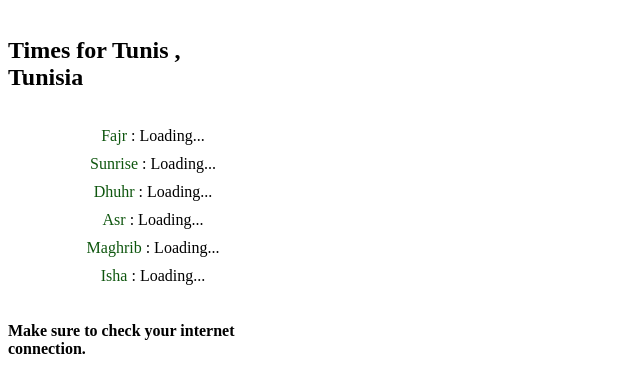
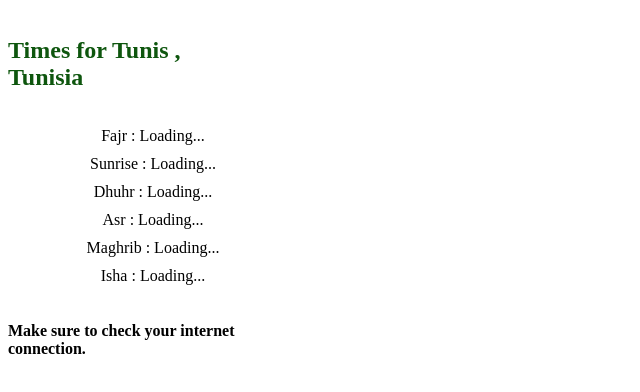
Before and after one commit to Zouaoui-Montassar/prayers-chrome-extension, a browser extension: page index.html in a window 1280 px wide. Shown: the whole page, without its empty margins (0-640 px from the left). Drawn offline with Linux system fonts and the light colour scheme.

Commit message:
css styling

```diff
--- a/style.css
+++ b/style.css
@@ -20,6 +20,6 @@ body{
     align-items: center;
 }
 
-span {
+h1 , h2 {
     color : rgb(14, 86, 14) ;
 }
```
